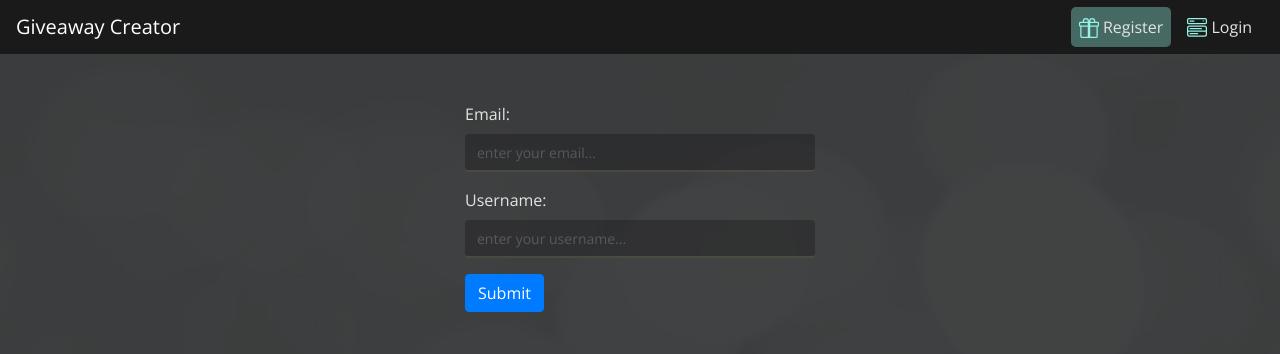
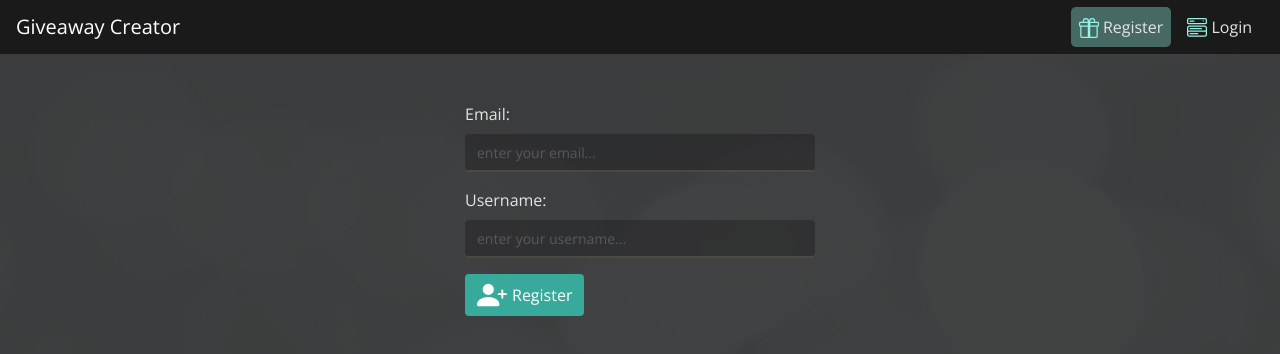
Before and after one commit to Andrei1524/gw-creator, a Nuxt app in the folder client/: page /register in a window 1280 px wide. Shown: the top 354 px of the page. Built offline with nearby package versions, Linux system fonts and the light colour scheme.

Commit message:
make btn turn red on form error

```diff
--- a/client/assets/css/override/bootstrap-vue.scss
+++ b/client/assets/css/override/bootstrap-vue.scss
@@ -104,3 +104,34 @@ btn:focus, a:focus {
     background: #1a1a1b61;
   }
 }
+
+// CUSTOM BTNS
+.custom-btn {
+  display: flex;
+  align-items: center;
+  background: $medium-green;
+  border: none;
+  transition: 0.3s;
+
+  svg {
+    margin-right: 5px;
+  }
+
+  &:focus {
+    outline: none !important;
+    border-color: unset;
+    box-shadow: none;
+  }
+}
+
+.btn-error {
+  background: #dc3545;
+
+  &:hover {
+    background: #dc3545;
+  }
+
+  &:focus {
+    background: #dc3545;
+  }
+}
--- a/client/pages/register.vue
+++ b/client/pages/register.vue
@@ -29,7 +29,21 @@
               :required="true"
             />
 
-            <b-button type="submit" variant="primary" @click='onSubmit'>Submit</b-button>
+            <b-button class='custom-btn' :class="{ 'btn-error': $v.$error }" type="submit" variant="primary" @click='onSubmit'>
+              <b-icon
+                icon="outlet"
+                aria-hidden="true"
+                style="width: 30px; height: 30px;"
+                v-if='$v.$error'
+              ></b-icon>
+              <b-icon
+                icon="person-plus-fill"
+                aria-hidden="true"
+                style="width: 30px; height: 30px;"
+                v-else
+              ></b-icon>
+              Register
+            </b-button>
           </b-form>
         </b-col>
       </b-row>
```
